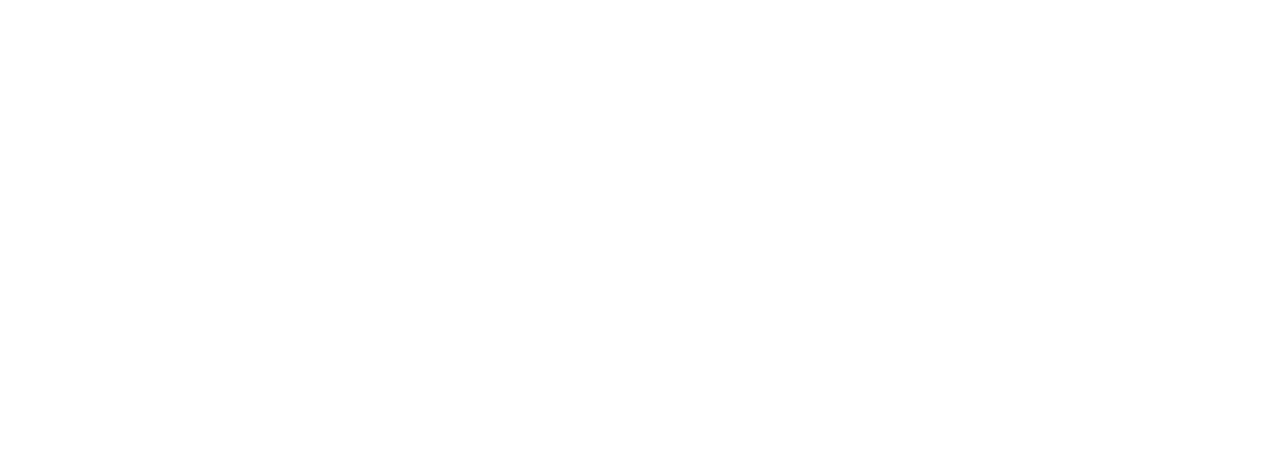
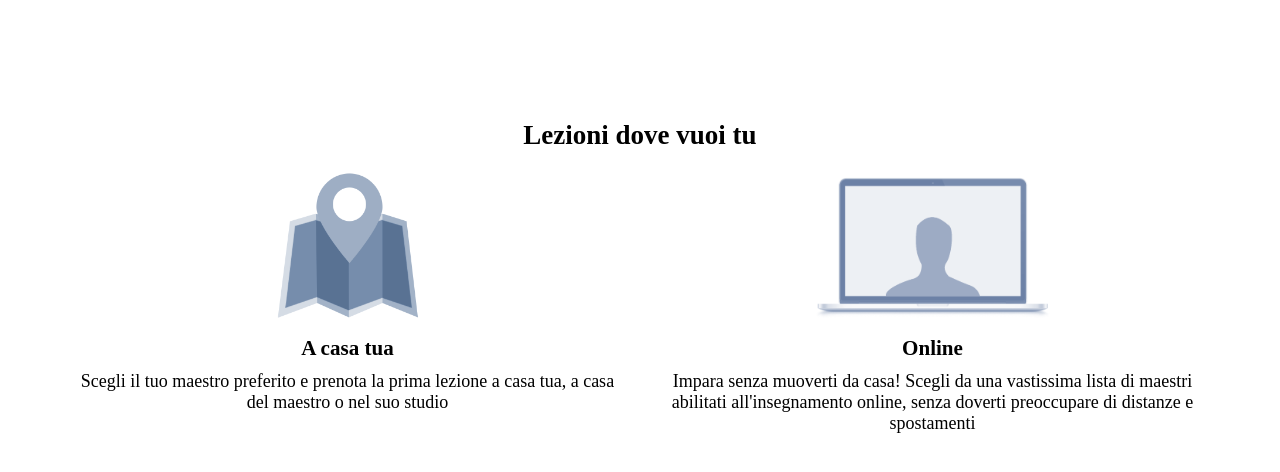
Before and after one commit to gzocchi/html-css-resp-wannabe-12bool, a plain HTML site: page index.html in a window 1280 px wide. Drawn offline with Linux system fonts and the light colour scheme.

Commit message:
aggiunto section lezioni

```diff
--- a/css/style.css
+++ b/css/style.css
@@ -0,0 +1,57 @@
+/* common */
+body {
+  text-align: center;
+  font-size: 18px;
+}
+
+body > section {
+  margin-top: 100px;
+  padding: 20px 0;
+}
+/* section .title {
+  font-size: 25px;
+} */
+section .text > h3 {
+  margin: 10px 0;
+}
+.text {
+  padding: 0 3%;
+}
+
+section .images {
+  margin-top: 20px;
+}
+img {
+  max-height: 150px;
+}
+/* lezioni */
+
+/* steps */
+
+/* why */
+
+/* media XS */
+@media screen and (max-width: 767px) {
+  body > section {
+    margin-top: 0;
+    font-size: 20px;
+  }
+  img {
+    max-height: 115px;
+  }
+  #lezioni {
+    background-color: #f2f2cd;
+  }
+}
+/* media MD */
+@media screen and (min-width: 768px) and (max-width: 992px) {
+  body > section {
+    margin-top: 50px;
+  }
+  img {
+    max-height: 115px;
+  }
+}
+/* media LG */
+@media screen and (min-width: 992px) {
+}
--- a/index.html
+++ b/index.html
@@ -13,6 +13,74 @@
 
 <body>
 
+    <!-- sezione lezioni -->
+    <section id="lezioni">
+        <div class="container">
+
+            <div class="col-lg-12 col-md-12 col-xs-12">
+                <h1 class="title">Lezioni dove vuoi tu</h1>
+            </div>
+
+            <div class="col-lg-6 col-md-6 col-xs-12">
+                <div class="container">
+
+                    <div class="col-lg-6 col-md-6 col-xs-10 col-lg-offset-3 col-md-offset-3 col-xs-offset-1">
+                        <div class="images">
+                            <img src="img/icon/maps.png" alt="Maps">
+                        </div>
+                    </div>
+
+                    <div class="col-lg-12 col-md-12 col-xs-12">
+                        <div class="text">
+                            <h3>A casa tua</h3>
+                            <p>
+                                Scegli il tuo maestro preferito e prenota la prima lezione a casa tua, a casa del
+                                maestro
+                                o nel suo studio
+                            </p>
+                        </div>
+                    </div>
+
+                </div>
+            </div>
+
+            <div class="col-lg-6 col-md-6 col-xs-12">
+                <div class="container">
+
+                    <div class="col-lg-6 col-md-6 col-xs-10 col-lg-offset-3 col-md-offset-3 col-xs-offset-1">
+                        <div class="images">
+                            <img src="img/icon/screen.png" alt="Computer">
+                        </div>
+                    </div>
+
+                    <div class="col-lg-12 col-md-12 col-xs-12">
+                        <div class="text">
+                            <h3>Online</h3>
+                            <p>
+                                Impara senza muoverti da casa! Scegli da una vastissima lista di maestri abilitati
+                                all'insegnamento online, senza doverti preoccupare di distanze e spostamenti
+                            </p>
+
+                        </div>
+                    </div>
+
+                </div>
+            </div>
+
+        </div>
+    </section>
+    <!-- /sezione lezioni -->
+
+    <!-- sezione come funziona -->
+    <section id="steps">
+    </section>
+    <!-- /sezione come funziona -->
+
+    <!-- sezione perchè -->
+    <section id="why">
+    </section>
+    <!-- /sezione perchè -->
+
 </body>
 
 </html>
```
